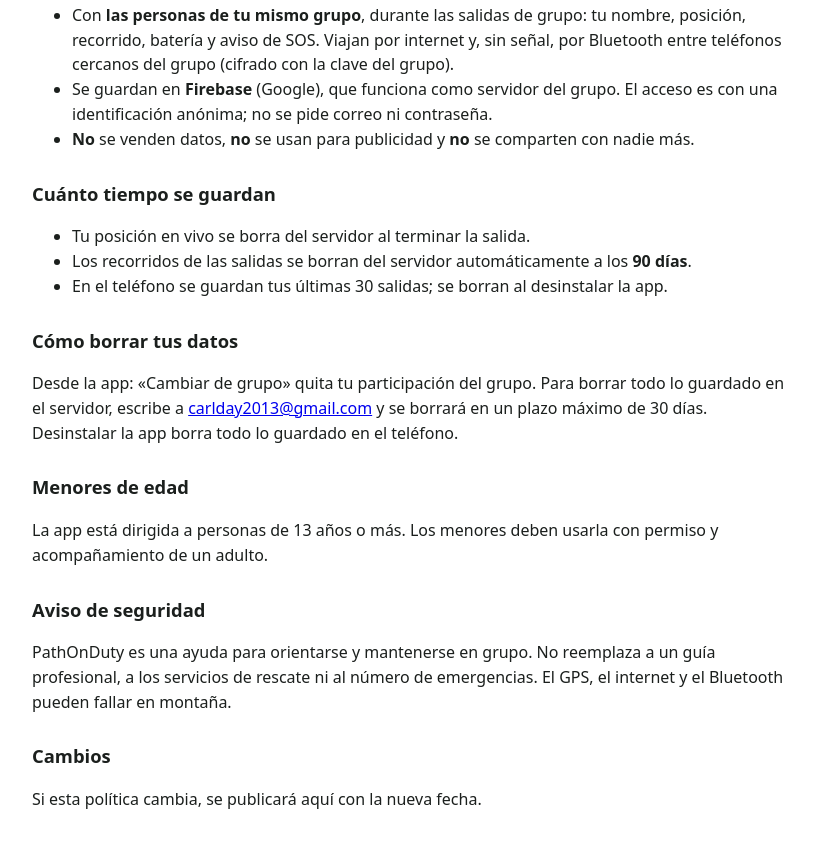
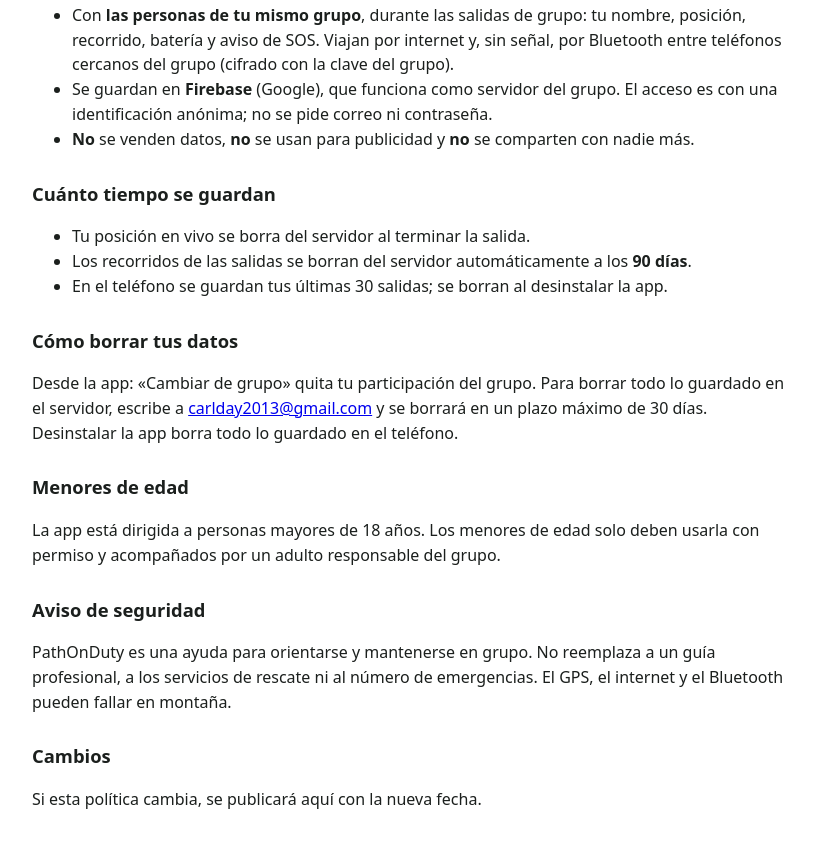
Before and after one commit to charliedays2020/pathonduty, a plain HTML site: page privacidad.html in a window 1280 px wide. Shown: the part 654-1502 px from the top of the page, without its empty margins (228-1042 px from the left). Drawn offline with Linux system fonts and the light colour scheme.

Commit message:
Política: público mayor de 18 años
Co-Authored-By: Claude Opus 5.5 <noreply@anthropic.com>
Claude-Session: https://claude.ai/code/session_01W7N27KWdZ19CKMxywho1tZ

```diff
--- a/privacidad.html
+++ b/privacidad.html
@@ -51,7 +51,7 @@ escribe a <a href="mailto:carlday2013@gmail.com">carlday2013@gmail.com</a> y se
 Desinstalar la app borra todo lo guardado en el teléfono.</p>
 
 <h2>Menores de edad</h2>
-<p>La app está dirigida a personas de 13 años o más. Los menores deben usarla con permiso y acompañamiento de un adulto.</p>
+<p>La app está dirigida a personas mayores de 18 años. Los menores de edad solo deben usarla con permiso y acompañados por un adulto responsable del grupo.</p>
 
 <h2>Aviso de seguridad</h2>
 <p>PathOnDuty es una ayuda para orientarse y mantenerse en grupo. No reemplaza a un guía profesional, a los servicios de
```
